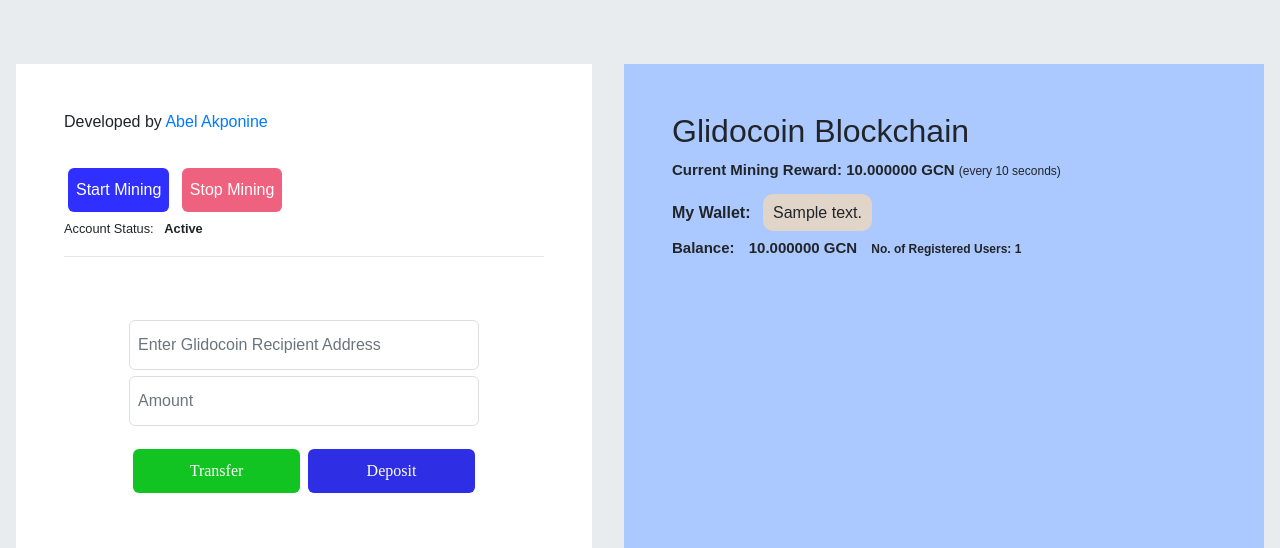
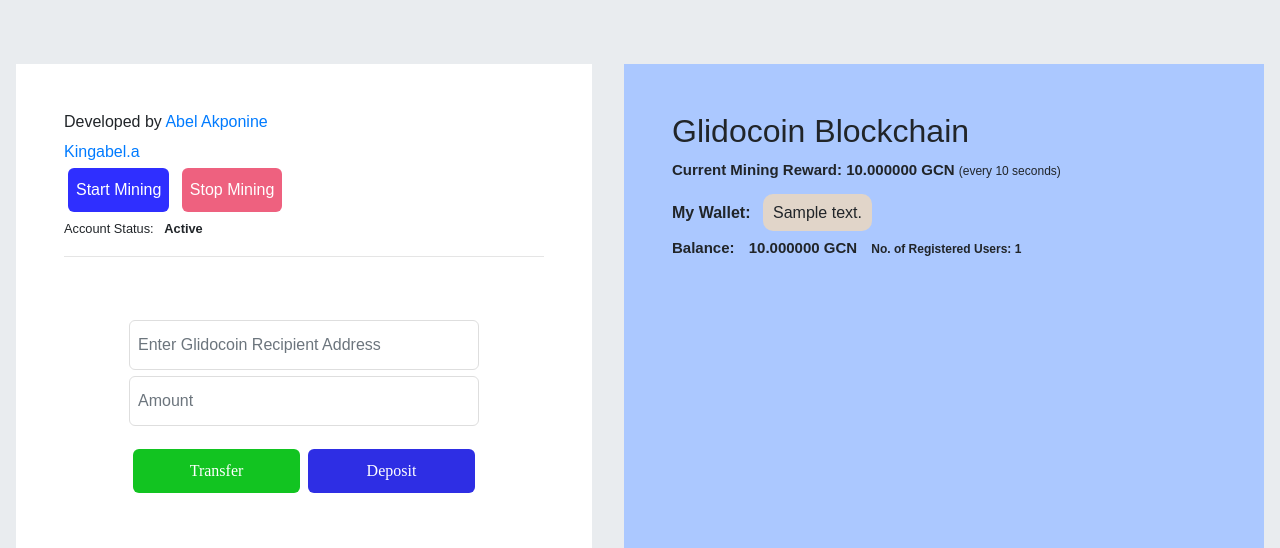
Before and after one commit to abelakponine/Glidocoin, a Django app: template Glidocoin/templates/index.html in a window 1280 px wide. Shown: the part 66-614 px from the top of the page. Run offline with Django 3.2, Linux system fonts and the light colour scheme; the template is opened without the code that fills it: most values are stand-ins (such as "Sample title", 1, 10 or a date in 2020); data that the repository does not hold is empty; some libraries are stand-ins or nearby versions.

Commit message:
Glidocoin Update

```diff
--- a/Glidocoin/templates/index.html
+++ b/Glidocoin/templates/index.html
@@ -24,7 +24,8 @@
                 <div class="row d-flex flex-wrap">
 
                     <div class="flex-fill p-5 ml-3 mr-3 bg-white" style="min-width:45%">
-                        <h6>Developed by <a href="https://github.com/abelakponine">Abel Akponine</a></h6>
+                        <h6>Developed by <i class="fab fa-github"></i><a href="https://github.com/abelakponine">Abel Akponine</a></h6>
+                        <span><i class="fab fa-instagram"></i> <a href="https://instagram.com/kingabel.a">Kingabel.a</a></span>
                         <br>
                         <div class="miner-action">
                             <button id="start_miner" class="btn no-border color-white"
```
